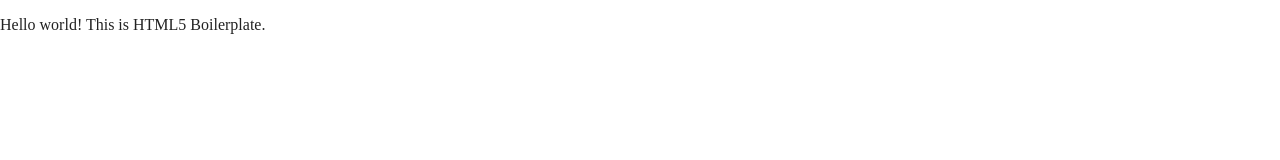
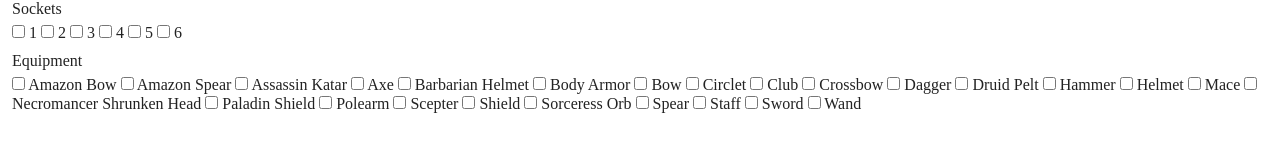
Before and after one commit to kibner/Diablo-2-Resurrected-Tools, a website built with Parcel: page index.html in a window 1280 px wide. Built offline with nearby package versions, Linux system fonts and the light colour scheme.

Commit message:
- added some plain ui form options - updated main.js to hook into document ready state to do the things when necessary

```diff
--- a/index.html
+++ b/index.html
@@ -23,19 +23,80 @@
 </head>
 
 <body>
+<form>
+  <fieldset>
+    <legend>Sockets</legend>
+    <input type="checkbox" id="sockets-1" name="sockets" value="1">
+    <label for="sockets-1">1</label>
+    <input type="checkbox" id="sockets-2" name="sockets" value="2">
+    <label for="sockets-2">2</label>
+    <input type="checkbox" id="sockets-3" name="sockets" value="3">
+    <label for="sockets-3">3</label>
+    <input type="checkbox" id="sockets-4" name="sockets" value="4">
+    <label for="sockets-4">4</label>
+    <input type="checkbox" id="sockets-5" name="sockets" value="5">
+    <label for="sockets-5">5</label>
+    <input type="checkbox" id="sockets-6" name="sockets" value="6">
+    <label for="sockets-6">6</label>
+  </fieldset>
+  <fieldset>
+    <legend>Equipment</legend>
+    <input type="checkbox" id="equipment-amazon-bow" name="equipment" value="amazon-bow"/>
+    <label for="equipment-amazon-bow">Amazon Bow</label>
+    <input type="checkbox" id="equipment-amazon-spear" name="equipment" value="amazon-spear"/>
+    <label for="equipment-amazon-spear">Amazon Spear</label>
+    <input type="checkbox" id="equipment-assassin-katar" name="equipment" value="assassin-katar"/>
+    <label for="equipment-assassin-katar">Assassin Katar</label>
+    <input type="checkbox" id="equipment-axe" name="equipment" value="axe"/>
+    <label for="equipment-axe">Axe</label>
+    <input type="checkbox" id="equipment-barbarian-helmet" name="equipment" value="barbarian-helmet"/>
+    <label for="equipment-barbarian-helmet">Barbarian Helmet</label>
+    <input type="checkbox" id="equipment-body-armor" name="equipment" value="body-armor"/>
+    <label for="equipment-body-armor">Body Armor</label>
+    <input type="checkbox" id="equipment-bow" name="equipment" value="bow"/>
+    <label for="equipment-bow">Bow</label>
+    <input type="checkbox" id="equipment-circlet" name="equipment" value="circlet"/>
+    <label for="equipment-circlet">Circlet</label>
+    <input type="checkbox" id="equipment-club" name="equipment" value="club"/>
+    <label for="equipment-club">Club</label>
+    <input type="checkbox" id="equipment-crossbow" name="equipment" value="crossbow"/>
+    <label for="equipment-crossbow">Crossbow</label>
+    <input type="checkbox" id="equipment-dagger" name="equipment" value="dagger"/>
+    <label for="equipment-dagger">Dagger</label>
+    <input type="checkbox" id="equipment-druid-pelt" name="equipment" value="druid-pelt"/>
+    <label for="equipment-druid-pelt">Druid Pelt</label>
+    <input type="checkbox" id="equipment-hammer" name="equipment" value="hammer"/>
+    <label for="equipment-hammer">Hammer</label>
+    <input type="checkbox" id="equipment-helmet" name="equipment" value="helmet"/>
+    <label for="equipment-helmet">Helmet</label>
+    <input type="checkbox" id="equipment-mace" name="equipment" value="mace"/>
+    <label for="equipment-mace">Mace</label>
+    <input type="checkbox" id="equipment-necromancer-shrunken-head" name="equipment" value="necromancer-shrunken-head"/>
+    <label for="equipment-necromancer-shrunken-head">Necromancer Shrunken Head</label>
+    <input type="checkbox" id="equipment-paladin-shield" name="equipment" value="paladin-shield"/>
+    <label for="equipment-paladin-shield">Paladin Shield</label>
+    <input type="checkbox" id="equipment-polearm" name="equipment" value="polearm"/>
+    <label for="equipment-polearm">Polearm</label>
+    <input type="checkbox" id="equipment-scepter" name="equipment" value="scepter"/>
+    <label for="equipment-scepter">Scepter</label>
+    <input type="checkbox" id="equipment-shield" name="equipment" value="shield"/>
+    <label for="equipment-shield">Shield</label>
+    <input type="checkbox" id="equipment-sorceress-orb" name="equipment" value="sorceress-orb"/>
+    <label for="equipment-sorceress-orb">Sorceress Orb</label>
+    <input type="checkbox" id="equipment-spear" name="equipment" value="spear"/>
+    <label for="equipment-spear">Spear</label>
+    <input type="checkbox" id="equipment-staff" name="equipment" value="staff"/>
+    <label for="equipment-staff">Staff</label>
+    <input type="checkbox" id="equipment-sword" name="equipment" value="sword"/>
+    <label for="equipment-sword">Sword</label>
+    <input type="checkbox" id="equipment-wand" name="equipment" value="wand"/>
+    <label for="equipment-wand">Wand</label>
+  </fieldset>
+</form>
 
-  <!-- Add your site or application content here -->
-  <p>Hello world! This is HTML5 Boilerplate.</p>
-  <script src="js/vendor/modernizr-3.11.2.min.js"></script>
-  <script src="js/plugins.js"></script>
-  <script src="js/main.js"></script>
-
-  <!-- Google Analytics: change UA-XXXXX-Y to be your site's ID. -->
-  <script>
-    window.ga = function () { ga.q.push(arguments) }; ga.q = []; ga.l = +new Date;
-    ga('create', 'UA-XXXXX-Y', 'auto'); ga('set', 'anonymizeIp', true); ga('set', 'transport', 'beacon'); ga('send', 'pageview')
-  </script>
-  <script src="https://www.google-analytics.com/analytics.js" async></script>
+<script src="js/vendor/modernizr-3.11.2.min.js"></script>
+<script src="js/plugins.js"></script>
+<script src="js/main.js"></script>
 </body>
 
 </html>
--- a/js/main.js
+++ b/js/main.js
@@ -0,0 +1,16 @@
+(function () {
+  // readystatechange as event listener to insert or modify the DOM before DOMContentLoaded
+  document.addEventListener('readystatechange', event => {
+    if (event.target.readyState === 'interactive') {
+      _initLoader();
+    } else if (event.target.readyState === 'complete') {
+      _initApp();
+    }
+  });
+
+  function _initLoader() {
+  }
+
+  function _initApp() {
+  }
+}());
```
